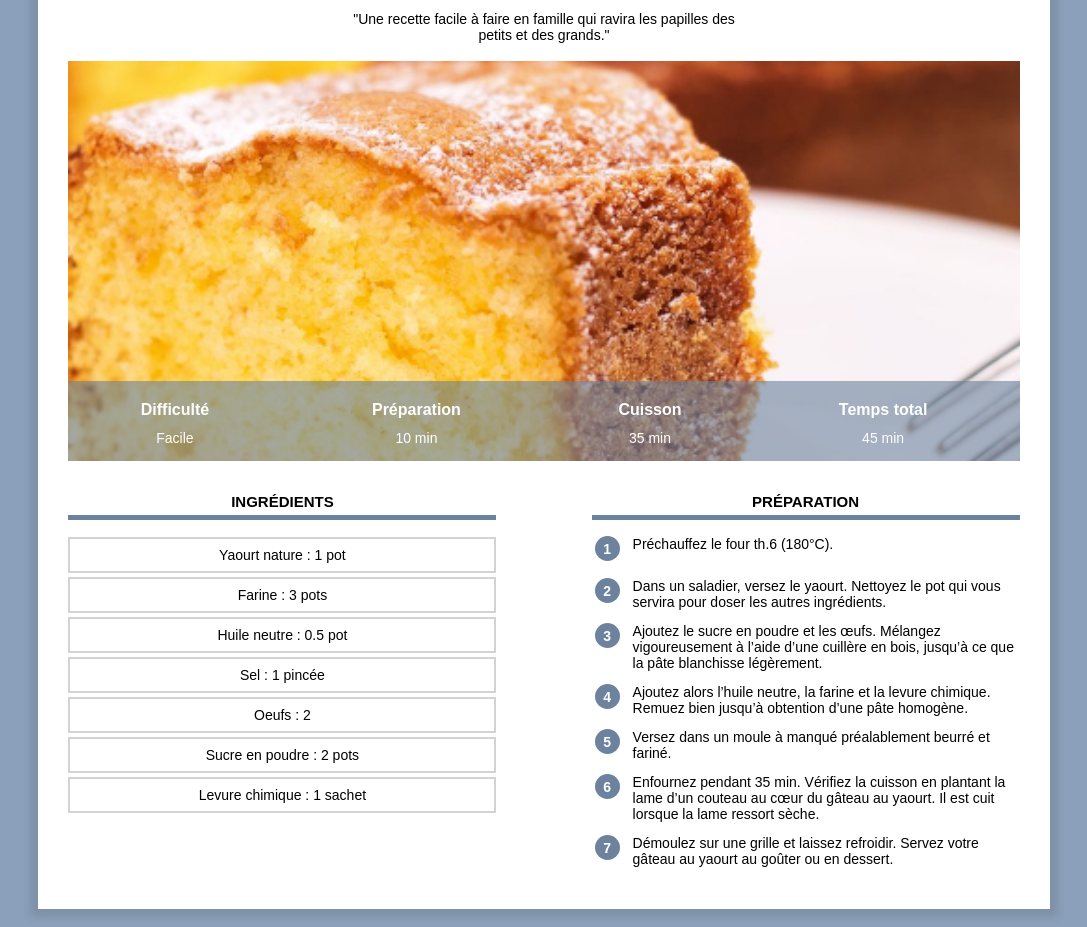
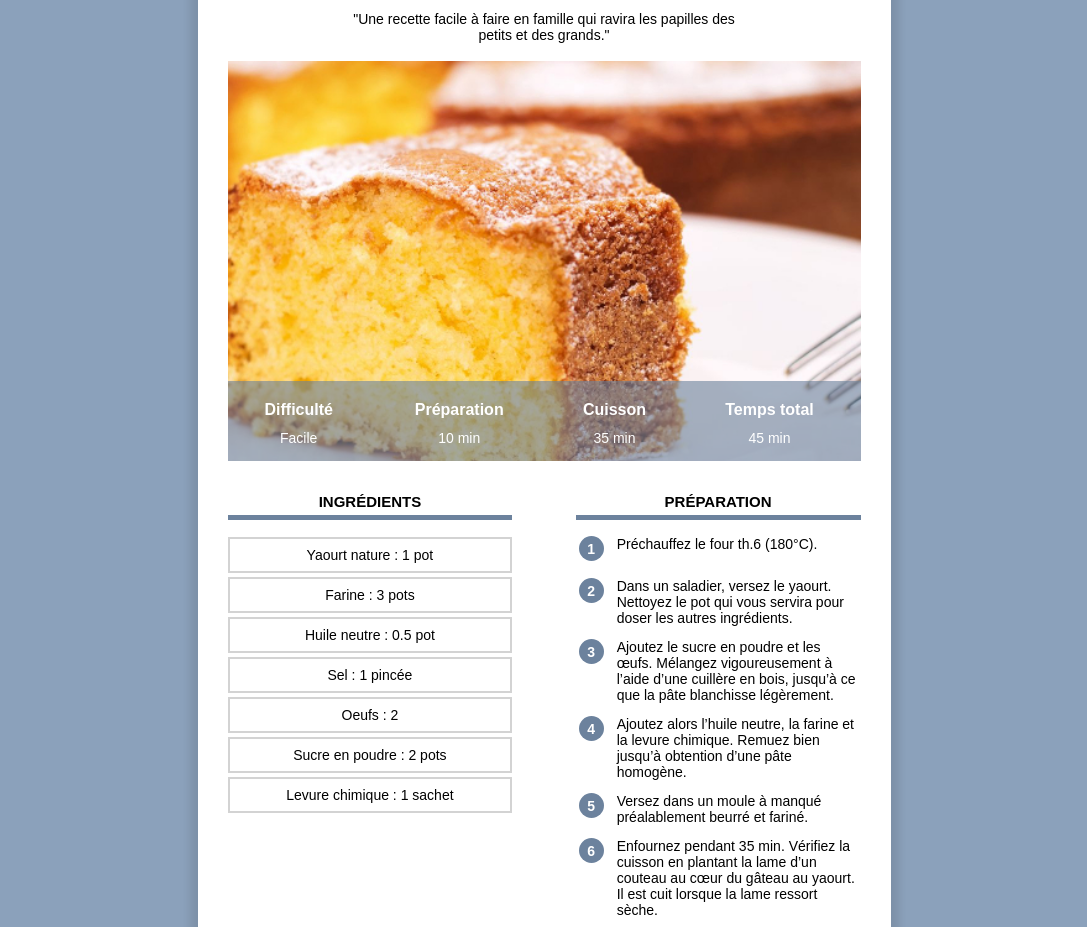
Before and after one commit to AlexTheSAP/site_recette, a plain HTML site: page index.html in a window 1280 px wide. Shown: the part 154-1081 px from the top of the page, without its empty margins (96-1183 px from the left). Drawn offline with Linux system fonts and the light colour scheme.

Commit message:
Add files via upload

```diff
--- a/index.html
+++ b/index.html
@@ -1,8 +1,9 @@
 <!DOCTYPE html>
 <html lang="fr">
     <head>
-        <title>Recette : Gateau au yaourt</title>
+        <title>Recette : Gataeu au yaourt</title>
         <meta charset="utf-8">
+        <meta name="viewport" content="width=device-width, initial-scale=1.0">
         <link rel="stylesheet" href="style.css"/>
     </head>
 
--- a/style.css
+++ b/style.css
@@ -27,9 +27,9 @@ p.description{
 
 div.contenu{
     background-color: white;
-    margin: 60px 10% 80px 10%;
-    padding: 0px 30px 30px 30px;
-    min-width: 350px;
+    margin: 40px 8px 80px 8px;
+    padding: 0px 8px 20px 8px;
+    /*min-width: 350px;*/
     box-shadow: 0px 0px 8px 8px rgba(0, 0, 0, 0.1);
     overflow: visible;
 }
@@ -63,17 +63,17 @@ table.info{
     width: 100%;
     color: white;
     background-color: #6C829D99;
-    height: 80px;
+    height: 50px;
 }
 
 table.info td{
     text-align: center;
-    font-size: 14px;
+    font-size: 12px;
     vertical-align: top;
 }
 
 table.info th{
-    font-size: 16px;
+    font-size: 14px;
     vertical-align: bottom;
     padding-bottom: 8px;
 }
@@ -93,7 +93,7 @@ img.info{
 }
 
 div.colonne{
-    width: 45%;
+    width: 100%;
     margin-top: 20px;
 }
 
@@ -107,11 +107,6 @@ div.colonne h2{
 
 div.colonne1{
     display: inline-block;
-    margin-right: 10%;
-}
-
-div.colonne2{
-    float: right;
 }
 
 div.ingredients p{
@@ -151,3 +146,46 @@ padding-bottom: 10px;}
 table.preparation tr{
     height: 40px;
 }
+
+/* style pour ordinateur */
+@media only screen and (min-width: 768px) {
+    div.contenu{
+        min-width: 400px;
+        margin: 60px 10% 80px 10%;
+        padding: 0px 30px 30px 30px;
+    }
+
+    table.info{
+        height: 80px;
+    }
+
+    table.info td{
+        font-size: 14px;
+    }
+
+    table.info th{
+        font-size: 16px;
+    }
+
+    div.colonne{
+        width: 45%;
+        margin-top: 20px;
+    }
+
+    div.colonne1{
+        margin-right: 10%;
+    }
+
+    div.colonne2{
+        float: right;
+    }
+  }
+
+  /* cas pour les grands ecrans */
+  @media only screen and (min-width: 900px) {
+    div.contenu{
+        margin-left: auto;
+        margin-right: auto;
+        width: 633px;
+    }
+  }
```
